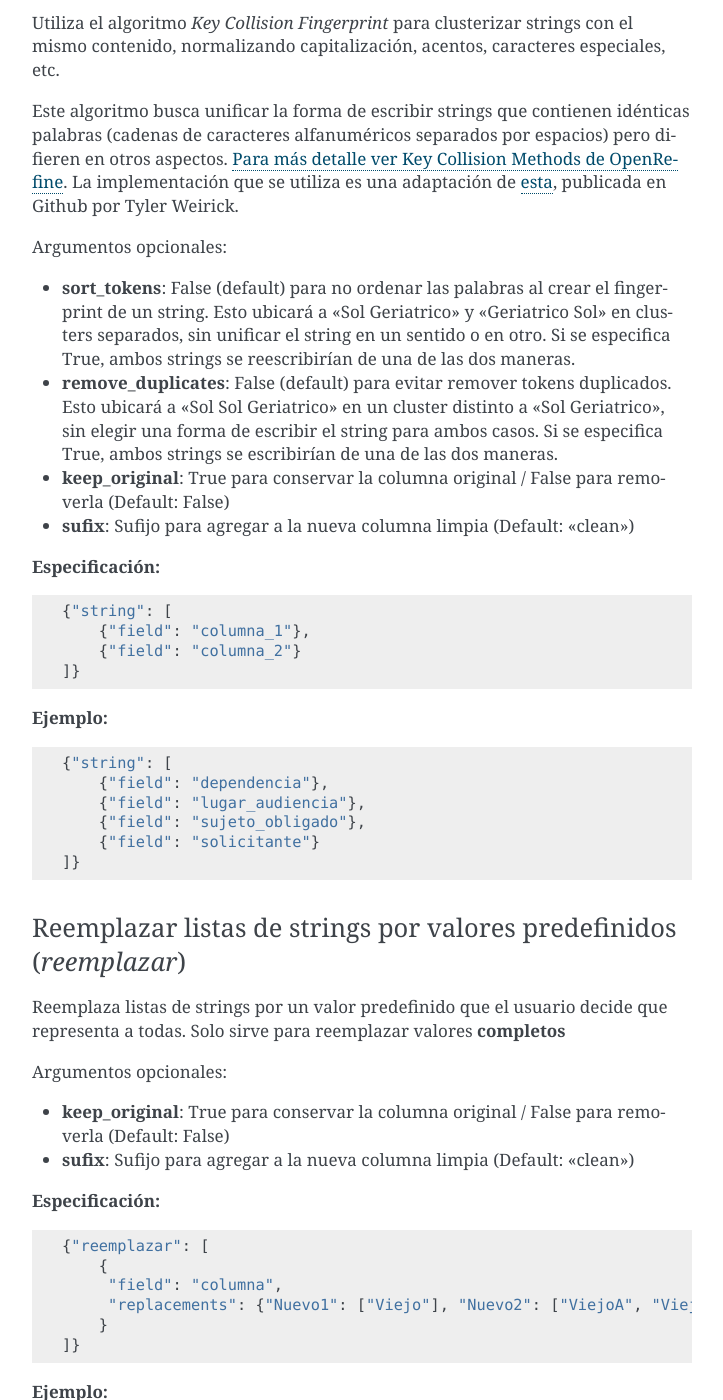
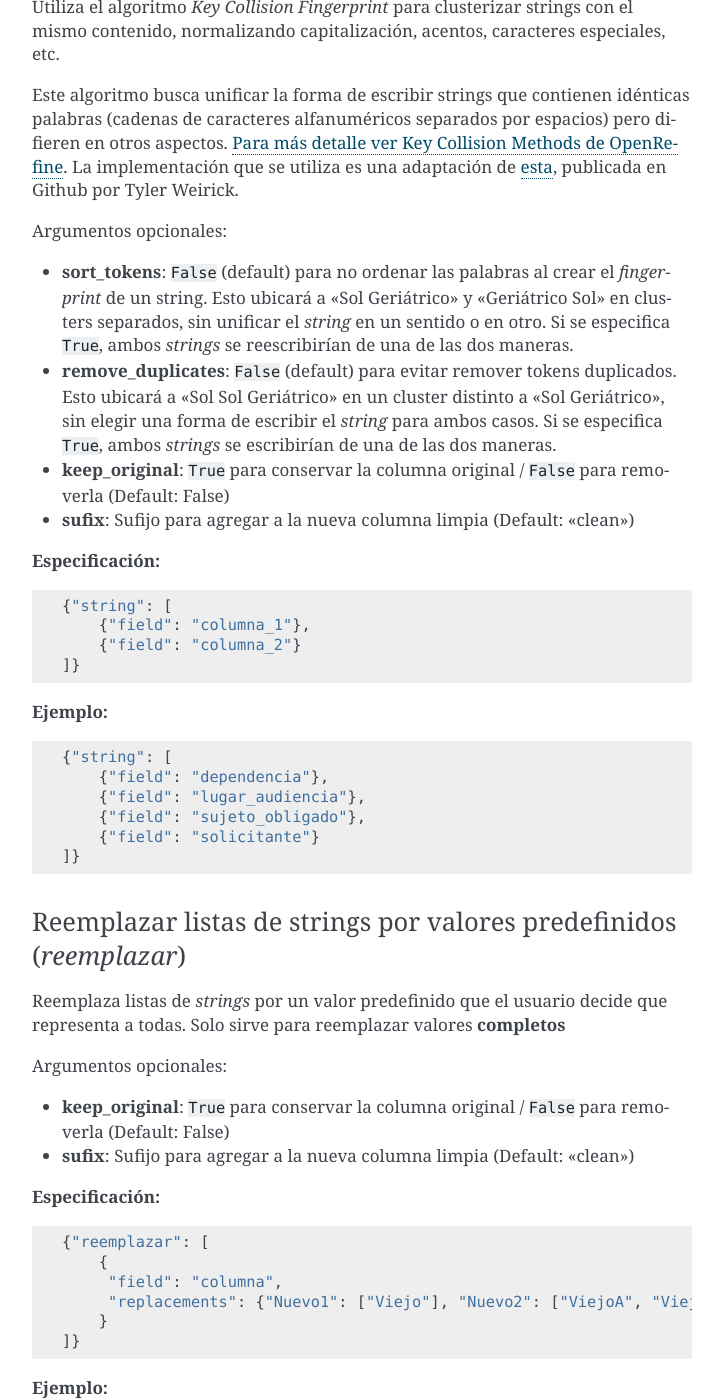
Before and after one commit to datosgobar/data-cleaner, a Sphinx documentation site: the page built from docs/README.md, in a window 1280 px wide and 1400 px high, scrolled down 7357 px. Shown: the whole window, without its empty margins (388-1111 px from the left). Built offline with Sphinx 7.4.7, drawn with Linux system fonts in a browser that asks for light colours; pages that are not in the unit, such as notebooks, are missing from menus; some of the changed text lies outside the part shown.

````diff
--- a/docs/README.md
+++ b/docs/README.md
@@ -12,7 +12,7 @@
 
 *Nota: Este paquete aún se encuentra en etapa temprana de desarrollo y la interface podría sufrir modificaciones significativas.*
 
-* Para referencia detallada de este paquete leer la [documentación] (http://data-cleaner.readthedocs.org/en/latest/) *
+* Para referencia detallada de este paquete leer la [documentación](http://data-cleaner.readthedocs.org/en/latest/) *
 
 
 <!-- START doctoc generated TOC please keep comment here to allow auto update -->
@@ -112,7 +112,7 @@
 
 ### Métodos de limpieza
 
-Las reglas de limpieza del cleaner también se pueden utilizar como métodos individuales que devuelven una pandas.DataSeries o un pandas.DataFrame (en el caso en que el método genere múltiples columnas nuevas).
+Las reglas de limpieza del cleaner también se pueden utilizar como métodos individuales que devuelven una `pandas.DataSeries` o un `pandas.DataFrame (en el caso en que el método genere múltiples columnas nuevas).
 
 ```python
 dependencia_clean = dc.nombre_propio("dependencia")
@@ -158,13 +158,13 @@
 Name: dependencia, dtype: object
 ```
 
-En todo momento se puede acceder al pandas.DataFrame que contiene la tabla de datos, donde se verán reflejados los cambios luego de aplicar métodos de limpieza con el parámetro `inplace=True`.
+En todo momento se puede acceder al `pandas.DataFrame` que contiene la tabla de datos, donde se verán reflejados los cambios luego de aplicar métodos de limpieza con el parámetro `inplace=True`.
 
 ```python
 dc.df  # accede al pandas.DataFrame del cleaner
 ```
 
-Para guardar el pandas.DataFrame en cualquier momento, probablemente luego de probar y aplicar algunas transformaciones.
+Para guardar el `pandas.DataFrame` en cualquier momento, probablemente luego de probar y aplicar algunas transformaciones.
 
 ```python
 dc.save(output_path)
@@ -174,7 +174,7 @@
 
 ### Encoding del input, y otros
 
-Se asume que el input es un csv codificado en *utf-8*, separado por comas y que usa comillas dobles para el enclosing. Si alguno de estos parámetros (especialmente el encoding) es diferente, debe especificarse.
+Se asume que el input es un csv codificado en *utf-8*, separado por comas y que usa comillas dobles para el _enclosing_. Si alguno de estos parámetros (especialmente el _encoding_) es diferente, debe especificarse.
 
 ```python
 dc = DataCleaner("ugly.csv", encoding="latin1", sep=";", quotechar="'")
@@ -196,9 +196,9 @@
 
 ### Saltos de línea
 
-No se permiten saltos de línea en los valores, al momento de crear un objeto DataCleaner se reemplazan todos los saltos de línea que estén dentro del caracter de enclosing (usualmente comillas dobles '"') por un espacio " ".
+No se permiten saltos de línea en los valores, al momento de crear un objeto ^DataCleaner^ se reemplazan todos los saltos de línea que estén dentro del caracter de _enclosing_ (usualmente comillas dobles '"') por un espacio " ".
 
-## Template de script de limpieza
+## Template de _script_ de limpieza
 
 Para realizar la limpieza de un archivo CSV de datos con `data-cleaner` se sugiere utilizar el [template de script de limpieza](templates/cleaning_script.py). Este permite correr la limpieza desde la línea de comandos e implementar pasos de limpieza personalizados que exceden las funcionalidades del paquete.
 
@@ -260,7 +260,7 @@
 
 Argumentos opcionales:
 
-* **keep_original**: True para conservar la columna original / False para removerla (Default: False)
+* **keep_original**: `True` para conservar la columna original / `False` para removerla (Default: False)
 * **sufix**: Sufijo para agregar a la nueva columna limpia (Default: "clean")
 * **lower_words**: Lista de palabras que deben mantenerse en minúsculas, sin aplicar capitalización (Default: ["el", "los", "la", "las", "de", "del", "en", "y"])
 
@@ -316,9 +316,9 @@
 
 Argumentos opcionales:
 
-* **sort_tokens**: False (default) para no ordenar las palabras al crear el fingerprint de un string. Esto ubicará a "Sol Geriatrico" y "Geriatrico Sol" en clusters separados, sin unificar el string en un sentido o en otro. Si se especifica True, ambos strings se reescribirían de una de las dos maneras.
-* **remove_duplicates**: False (default) para evitar remover tokens duplicados. Esto ubicará a "Sol Sol Geriatrico" en un cluster distinto a "Sol Geriatrico", sin elegir una forma de escribir el string para ambos casos. Si se especifica True, ambos strings se escribirían de una de las dos maneras.
-* **keep_original**: True para conservar la columna original / False para removerla (Default: False)
+* **sort_tokens**: `False` (default) para no ordenar las palabras al crear el _fingerprint_ de un string. Esto ubicará a "Sol Geriátrico" y "Geriátrico Sol" en clusters separados, sin unificar el _string_ en un sentido o en otro. Si se especifica `True`, ambos _strings_ se reescribirían de una de las dos maneras.
+* **remove_duplicates**: `False` (default) para evitar remover tokens duplicados. Esto ubicará a "Sol Sol Geriátrico" en un cluster distinto a "Sol Geriátrico", sin elegir una forma de escribir el _string_ para ambos casos. Si se especifica `True`, ambos _strings_ se escribirían de una de las dos maneras.
+* **keep_original**: `True` para conservar la columna original / `False` para removerla (Default: False)
 * **sufix**: Sufijo para agregar a la nueva columna limpia (Default: "clean")
 
 **Especificación:**
@@ -342,11 +342,11 @@
 ```
 
 ### Reemplazar listas de strings por valores predefinidos (*reemplazar*)
-Reemplaza listas de strings por un valor predefinido que el usuario decide que representa a todas. Solo sirve para reemplazar valores **completos**
+Reemplaza listas de _strings_ por un valor predefinido que el usuario decide que representa a todas. Solo sirve para reemplazar valores **completos**
 
 Argumentos opcionales:
 
-* **keep_original**: True para conservar la columna original / False para removerla (Default: False)
+* **keep_original**: `True` para conservar la columna original / `False` para removerla (Default: False)
 * **sufix**: Sufijo para agregar a la nueva columna limpia (Default: "clean")
 
 **Especificación:**
@@ -379,7 +379,7 @@
 
 Argumentos opcionales:
 
-* **keep_original**: True para conservar la columna original / False para removerla (Default: False)
+* **keep_original**: `True` para conservar la columna original / `False` para removerla (Default: False)
 * **sufix**: Sufijo para agregar a la nueva columna limpia (Default: "clean")
 
 **Especificación:**
@@ -411,11 +411,11 @@
 
 Ej.: **05-02-2016 14:53** a **2016-02-05T14:53:00-03:00**
 
-Para el parsing de fechas se utiliza la librería [*arrow*](http://crsmithdev.com/arrow/). En la regla debe especificarse el formato temporal en que la fecha está expresada en la tabla de datos original. El resultado siempre se convertirá a ISO 8601 cuando sea posible, ante cualquier error se dejará la celda vacía.
+Para el _parsing_ de fechas se utiliza la librería [*arrow*](http://crsmithdev.com/arrow/). En la regla debe especificarse el formato temporal en que la fecha está expresada en la tabla de datos original. El resultado siempre se convertirá a ISO 8601 cuando sea posible, ante cualquier error se dejará la celda vacía.
 
 Argumentos opcionales:
 
-* **keep_original**: True para conservar la columna original / False para removerla (Default: False)
+* **keep_original**: `True` para conservar la columna original / `False` para removerla (Default: False)
 
 **Especificación:**
 
@@ -441,7 +441,7 @@
 
 Argumentos opcionales:
 
-* **keep_original**: True para conservar la columna original / False para removerla (Default: False)
+* **keep_original**: `True` para conservar la columna original / `False` para removerla (Default: False)
 
 **Especificación:**
 
@@ -466,7 +466,7 @@
 
 Argumentos opcionales:
 
-* **keep_original**: True para conservar la columna original / False para removerla (Default: False)
+* **keep_original**: `True` para conservar la columna original / `False` para removerla (Default: False)
 
 **Especificación:**
 
@@ -486,11 +486,11 @@
 ```
 
 ### Separar campos mediante un separador simple (*string_simple_split*)
-Separa strings de un campo en múltiples campos, mediante separadores simples.
+Separa _strings_ de un campo en múltiples campos, mediante separadores simples.
 
 Argumentos opcionales:
 
-* **keep_original**: True para conservar la columna original / False para removerla (Default: False)
+* **keep_original**: `True` para conservar la columna original / `False` para removerla (Default: False)
 
 **Especificación:**
 
@@ -516,15 +516,15 @@
 (NO IMPLEMENTADO)
 
 ### Separar campos mediante una parsing expression grammar (*string_peg_split*)
-Utiliza parsing expression grammars para separar strings de un campo en múltiples campos.
+Utiliza _parsing expression grammars_ para separar strings de un campo en múltiples campos.
 
 Las PEG son una forma de utilizar expresiones regulares de más alto nivel, que facilita la creación de reglas bastante complejas. La librería que se utiliza en este paquete es [**parsley**](http://parsley.readthedocs.org/en/latest/reference.html).
 
-Todas las PEG que se escriban para este paquete, deben contener una regla `values` cuyo output sea una lista de los valores que se quiere extraer. Cuando la PEG utilizada falle, el paquete dejará un valor nulo para esa celda.
+Todas las PEG que se escriban para este paquete, deben contener una regla `values` cuyo _output_ sea una lista de los valores que se quiere extraer. Cuando la PEG utilizada falle, el paquete dejará un valor nulo para esa celda.
 
 Argumentos opcionales:
 
-* **keep_original**: True para conservar la columna original / False para removerla (Default: False)
+* **keep_original**: `True` para conservar la columna original / `False` para removerla (Default: False)
 
 **Especificación:**
 
````
Also changed, not shown: other parts of docs/README.md (+4 -4 lines), 1 other file.
